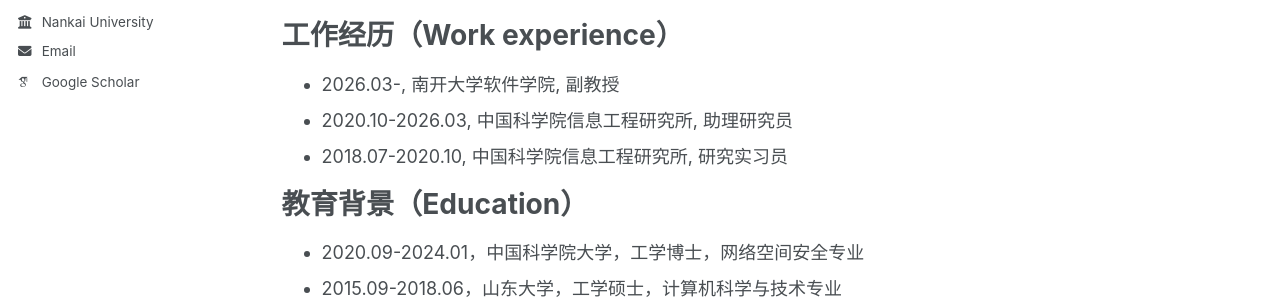
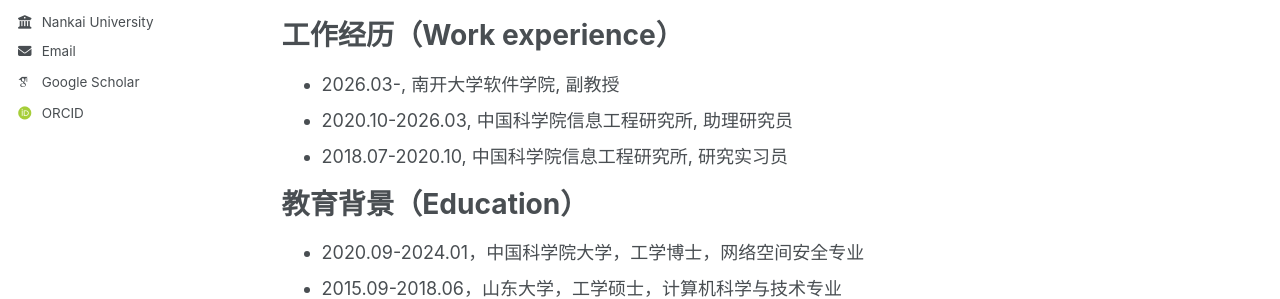
Before and after one commit to yangdb/yangdb.github.io, a Jekyll site: the page built from _pages/about.md, in a window 1280 px wide. Shown: the part 346-645 px from the top of the page. Built offline with Jekyll 4.4.1, drawn with Linux system fonts in a browser that asks for light colours; some web fonts are replaced; a script bundle is joined from its source files by our own code; library files that are not in the unit come from our copies.

Commit message:
Add ORCID to configuration

```diff
--- a/_config.yml
+++ b/_config.yml
@@ -31,6 +31,7 @@
   uri              : # URL
   email            : "yangdongbao@nankai.edu.cn"
   email            : "yangdongbao0903@163.com"
+  orcid            : "https://orcid.org/0000-0001-8628-411X"
 
   # Academic websites
   googlescholar    : "https://scholar.google.com/citations?user=f9eIQZAAAAAJ&hl=en"
```
